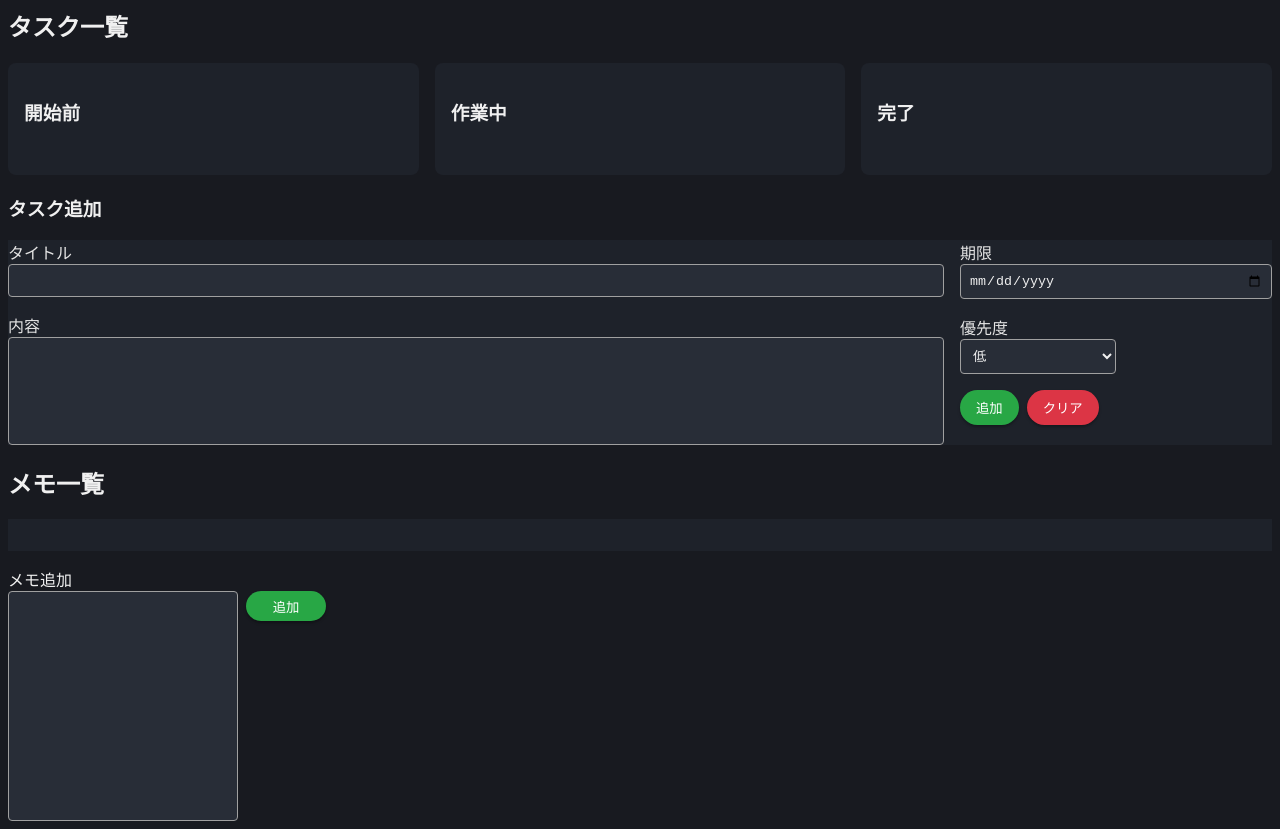
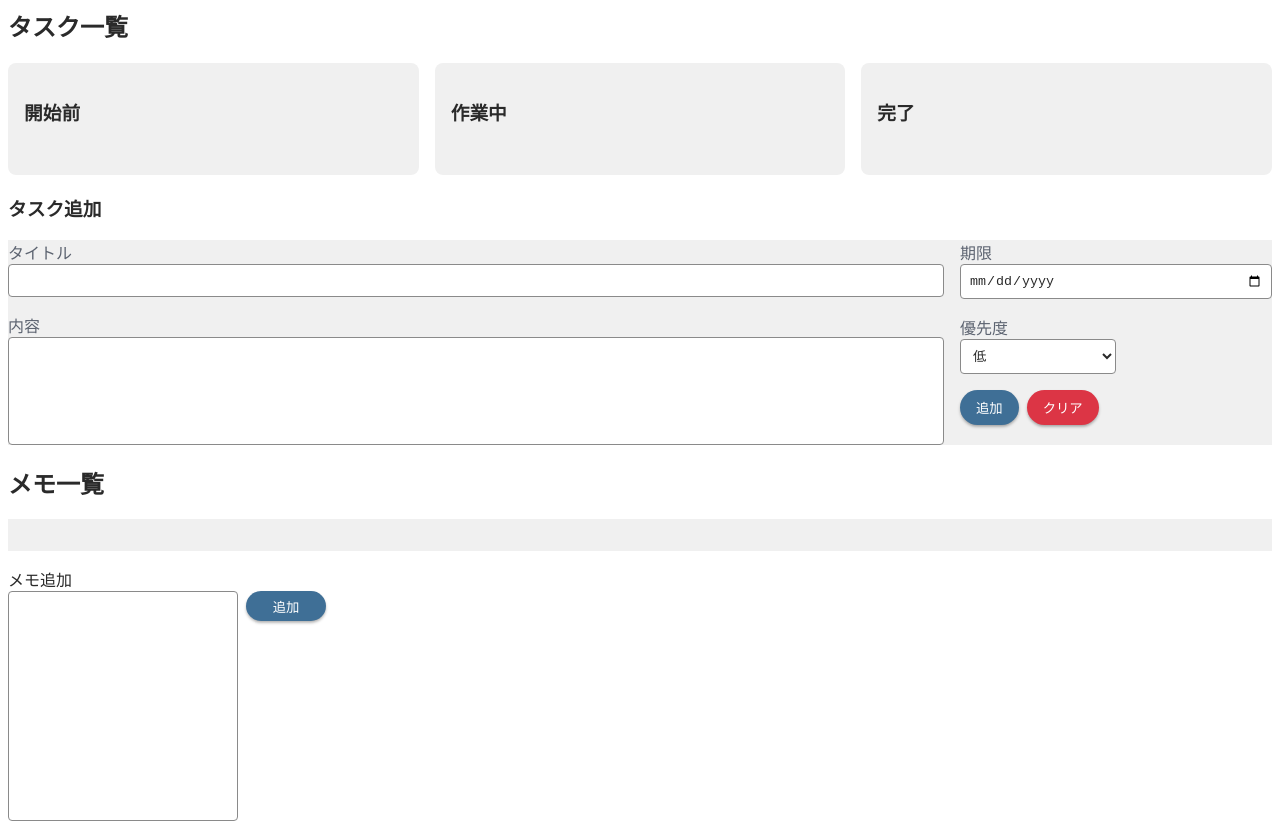
Before and after one commit to 10618see-jpg/memo-tasks-app, a plain HTML site: page index.html in a window 1280 px wide. Shown: the part 81-910 px from the top of the page. Drawn offline with Linux system fonts and the light colour scheme.

Commit message:
style(css): 配色をダークからライトに切り替え
素材と部品の2段階にした色の参照先を付け替えて、ライトテーマにした。
- 素材を追加: steel-600 / steel-700（主ボタン）、gray-450（入力欄の枠）
- 地の色: ページとカードを白、列とフォームの背景を薄いグレーに
- 文字色: 本文を gray-850、ラベルを gray-600 に
- 追加ボタンをスチールブルーに（白文字とのコントラスト 5.35 / 6.26）
- 入力欄の枠を gray-450 に（白・薄グレーの両方に対して 3:1 以上）

クリア・削除・移動ボタン、優先度バッジ、メモの色、影は変えていない。
使われなくなった素材は、次のコミットで削除する。

```diff
--- a/style.css
+++ b/style.css
@@ -5,6 +5,7 @@
     --gray-50: #f0f0f0;
     --gray-100: #e5e5e5;
     --gray-400: #a0a0a0;
+    --gray-450: #8a8a8a;
     --gray-500: #6b7280;
     --gray-600: #5c6370;
     --gray-800: #282d37;
@@ -20,18 +21,20 @@
     --green-700: #189735;
     --yellow-100: #ffffcc;
     --orange-500: #ff7f07;
+    --steel-600: #3f6f96;
+    --steel-700: #36648b;
     /* 背景色 */
-    --page-bg: var(--gray-950);
-    --area-bg: var(--gray-900);
-    --card-bg: var(--gray-800);
-    --input-bg: var(--gray-800);
+    --page-bg: var(--gray-0);
+    --area-bg: var(--gray-50);
+    --card-bg: var(--gray-0);
+    --input-bg: var(--gray-0);
     /* テキスト色 */
-    --label-color: var(--gray-100);
-    --text-color: var(--gray-50);
+    --label-color: var(--gray-600);
+    --text-color: var(--gray-850);
     --memo-card-color: var(--gray-850);
     --accent-text-color: var(--gray-0);
     /* ボーダー */
-    --input-border-color: var(--gray-400);
+    --input-border-color: var(--gray-450);
     --input-border: 1px solid var(--input-border-color);
     /* メモカード背景色 */
     --memo-card-red-bg: var(--red-100);
@@ -39,8 +42,8 @@
     --memo-card-green-bg: var(--green-100);
     --memo-card-yellow-bg: var(--yellow-100);
     /* ボタン色 */
-    --add-button-bg: var(--green-600);
-    --add-button-hover-bg: var(--green-700);
+    --add-button-bg: var(--steel-600);
+    --add-button-hover-bg: var(--steel-700);
     --clear-button-bg: var(--red-500);
     --clear-button-hover-bg: var(--red-600);
     --delete-button-bg: var(--red-500);
```
